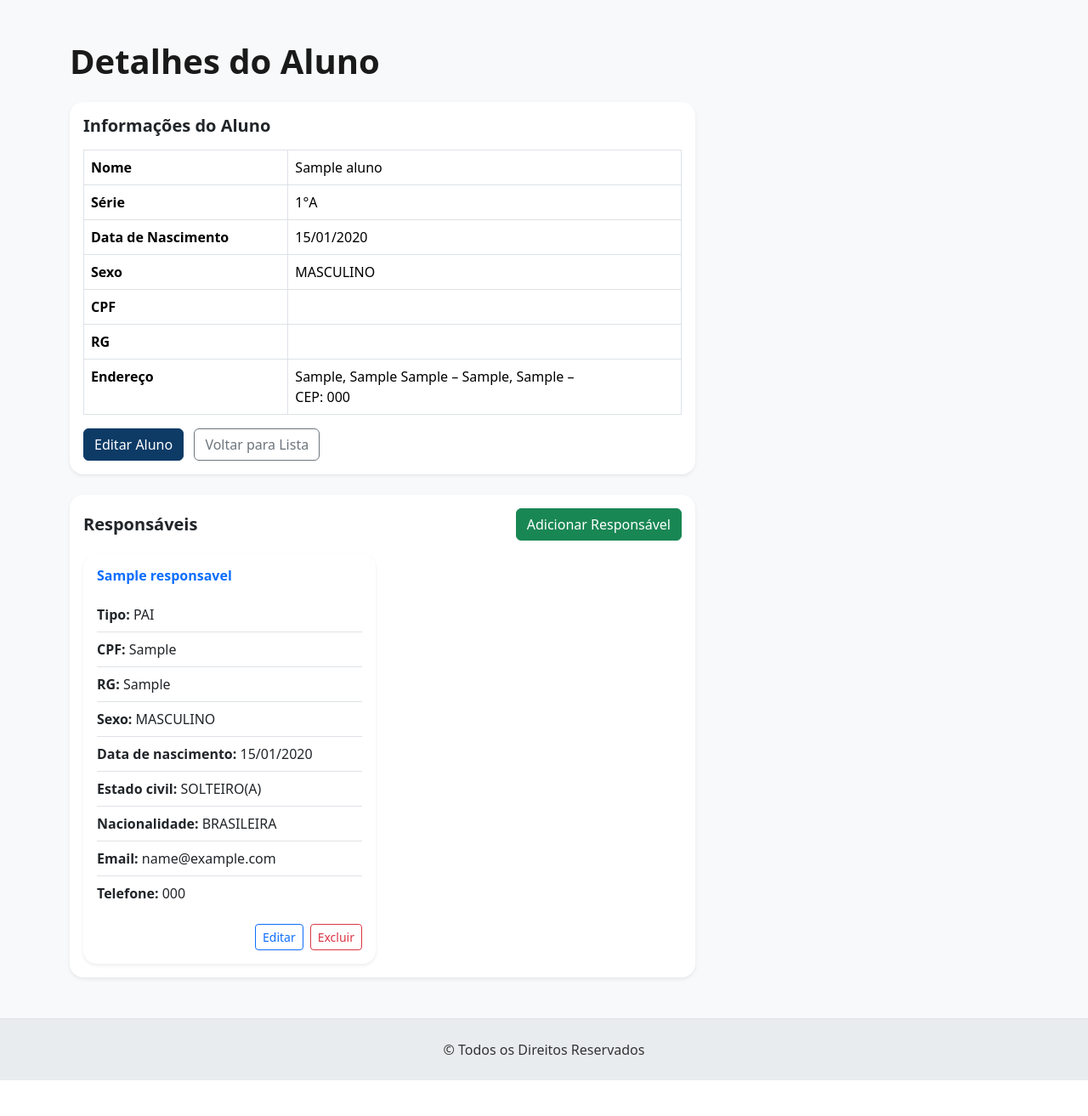
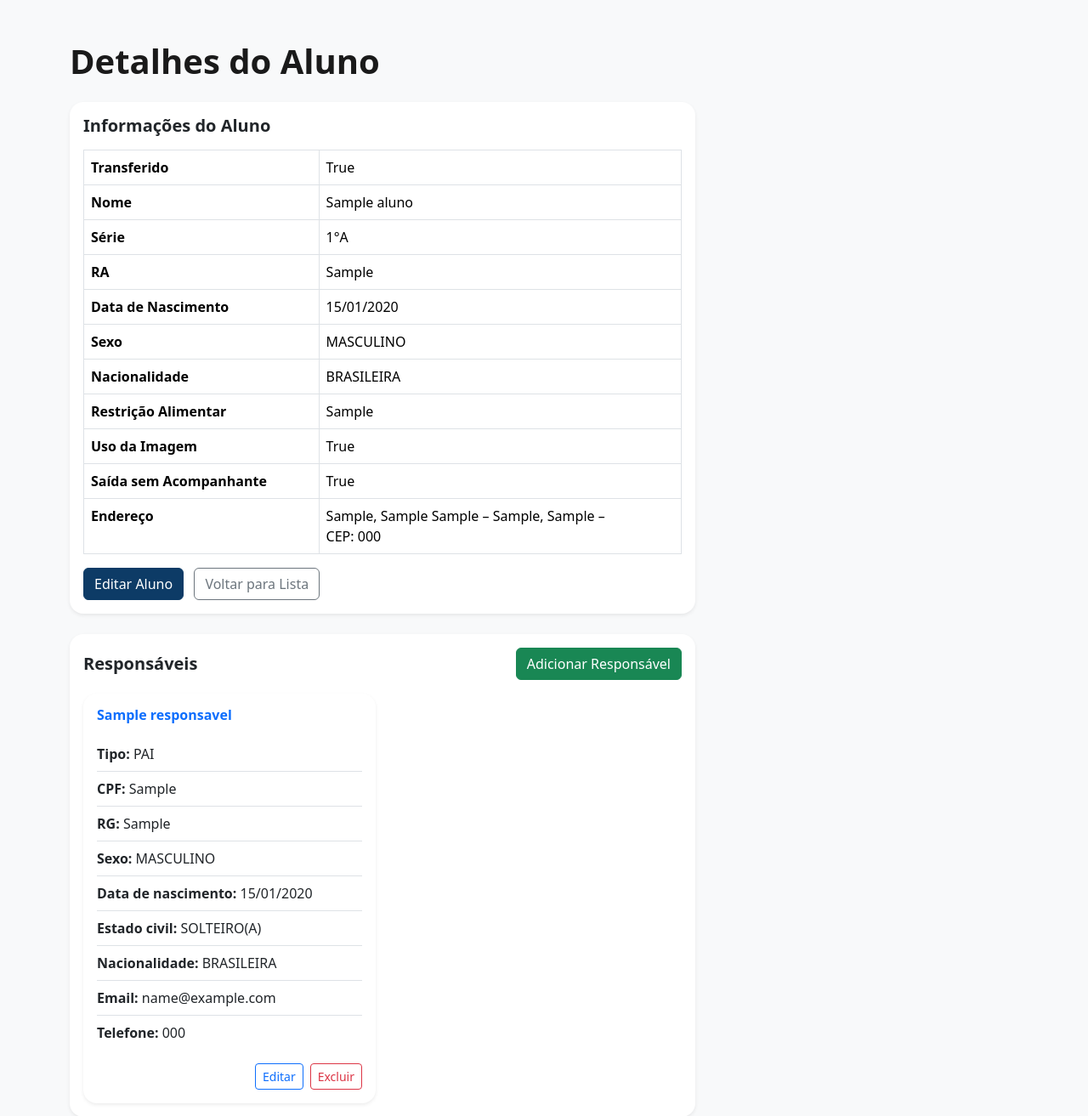
Before and after one commit to projetointegrador2025/Projeto_integrador_01, a Django app: page /aluno/1/ in a window 1280 px wide. Shown: the part 56-1369 px from the top of the page at 85% size. Before the commit the page ends 1327 px from the top, so only its background shows below. Run offline with Django 5.2, Linux system fonts and the light colour scheme; a user stored in the database is signed in; tables that the repository leaves empty hold one stand-in row (values such as "Sample post"); some libraries are stand-ins or nearby versions.

Commit message:
alterado detalhes aluno

```diff
--- a/aluno/templates/aluno/detalhes_aluno.html
+++ b/aluno/templates/aluno/detalhes_aluno.html
@@ -12,12 +12,16 @@
         <h5 class="card-title mb-3">Informações do Aluno</h5>
         <table class="table table-bordered">
           <tbody>
+            <tr><th>Transferido</th><td>{{ aluno.transferido }}</td></tr>
             <tr><th>Nome</th><td>{{ aluno.nome }}</td></tr>
             <tr><th>Série</th><td>{{ aluno.serie }}</td></tr>
+            <tr><th>RA</th><td>{{ aluno.ra }}</td></tr>
             <tr><th>Data de Nascimento</th><td>{{ aluno.data_nascimento|date:"d/m/Y" }}</td></tr>
             <tr><th>Sexo</th><td>{{ aluno.sexo }}</td></tr>
-            <tr><th>CPF</th><td>{{ aluno.cpf }}</td></tr>
-            <tr><th>RG</th><td>{{ aluno.rg }}</td></tr>
+            <tr><th>Nacionalidade</th><td>{{ aluno.nacionalidade }}</td></tr>
+            <tr><th>Restrição Alimentar</th><td>{{ aluno.restricao_alimentar }}</td></tr>
+            <tr><th>Uso da Imagem</th><td>{{ aluno.uso_imagem }}</td></tr>
+            <tr><th>Saída sem Acompanhante</th><td>{{ aluno.saida_sem_acompanhante }}</td></tr>
             <tr><th>Endereço</th>
               <td>
                 {{ aluno.endereco.logradouro }}, {{ aluno.endereco.numero }}
```
